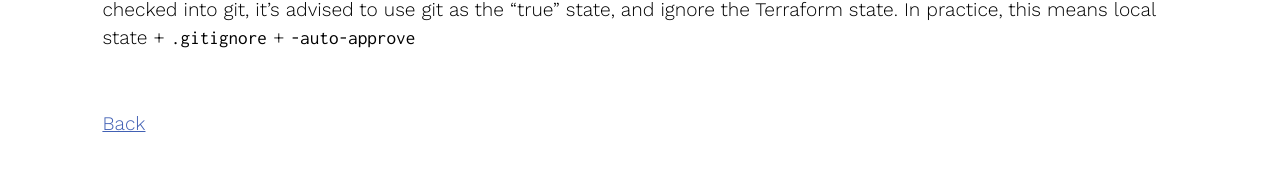
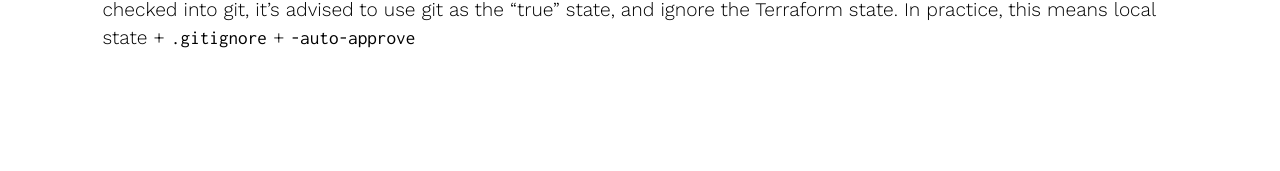
Before and after one commit to mikeknep/website, a Jekyll site: the page built from _notes/terraform_aws.md, in a window 1280 px wide and 900 px high, scrolled down 1781 px. Shown: the part 704-875 px from the top of the window. Built offline with Jekyll 4.4.1, drawn with Linux system fonts in a browser that asks for light colours; emoji names are drawn with the system emoji font; after the commit the page ends 2557 px from its top, so only the background shows below that.

Commit message:
Notes and posts share a layout

```diff
--- a/_layouts/note.html
+++ /dev/null
@@ -1,8 +0,0 @@
----
-layout: default
----
-
-<h1>{{ page.title }}</h1>
-
-{{ content }}
-<p class="back-footer"><a class="colored" href="/">Back</a></p>
--- a/_layouts/post.html
+++ b/_layouts/post.html
@@ -4,12 +4,17 @@
 
 <h1>{{ page.title }}</h1>
 
+{% if page.collection == "posts" %}
   <p class="post-date">
     {{ page.date | date: '%B %e, %Y' }}
     {% if page["8thLightURL"] %}
       <a href="{{ page['8thLightURL'] }}"><img class="logo" src="/images/8th-Light-Logo.png" /></a>
     {% endif %}
   </p>
+{% endif %}
 
 {{ content }}
+
+{% if page.collection == "posts" %}
   <p class="back-footer"><a class="colored" href="/whenever">Back</a></p>
+{% endif %}
```
Also changed, not shown: _notes/terraform_aws.md (+1 -1 lines). Lines whose indentation alone changed are shown as unchanged.
